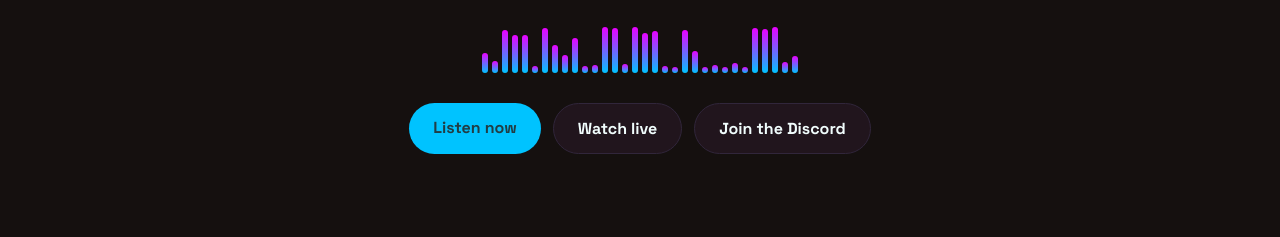
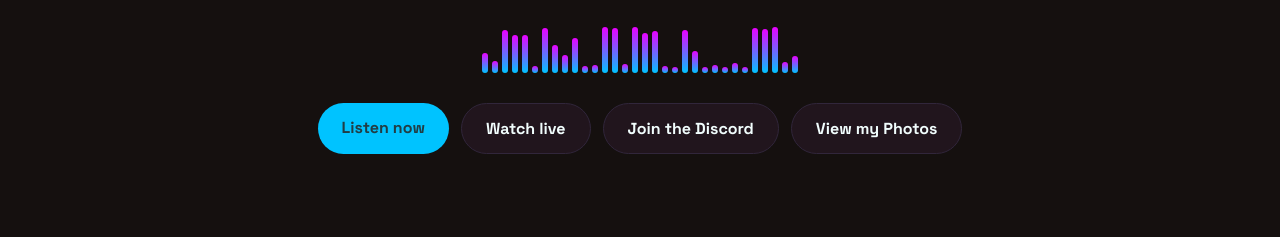
Before and after one commit to toxiiXD/my-website-toxii, a plain HTML site: page index.html in a window 1280 px wide. Shown: the part 563-800 px from the top of the page. Drawn offline with Linux system fonts and the light colour scheme; no server answers; a web font is replaced by a local one.

Commit message:
fjikashljf

```diff
--- a/index.html
+++ b/index.html
@@ -95,6 +95,7 @@ footer{border-top:1px solid var(--line);padding:30px 0;text-align:center;color:v
     <a class="btn p" href="index.html#music">Listen now</a>
     <a class="btn" href="https://www.twitch.tv/toxii_xd" target="_blank" rel="noopener">Watch live</a>
     <a class="btn" href="https://discord.gg/SVexKyETzz" target="_blank" rel="noopener">Join the Discord</a>
+    <a class="btn" href="photos.html" target="_blank" rel="noopener">View my Photos</a>
   </div>
 </div></header>
 
```
